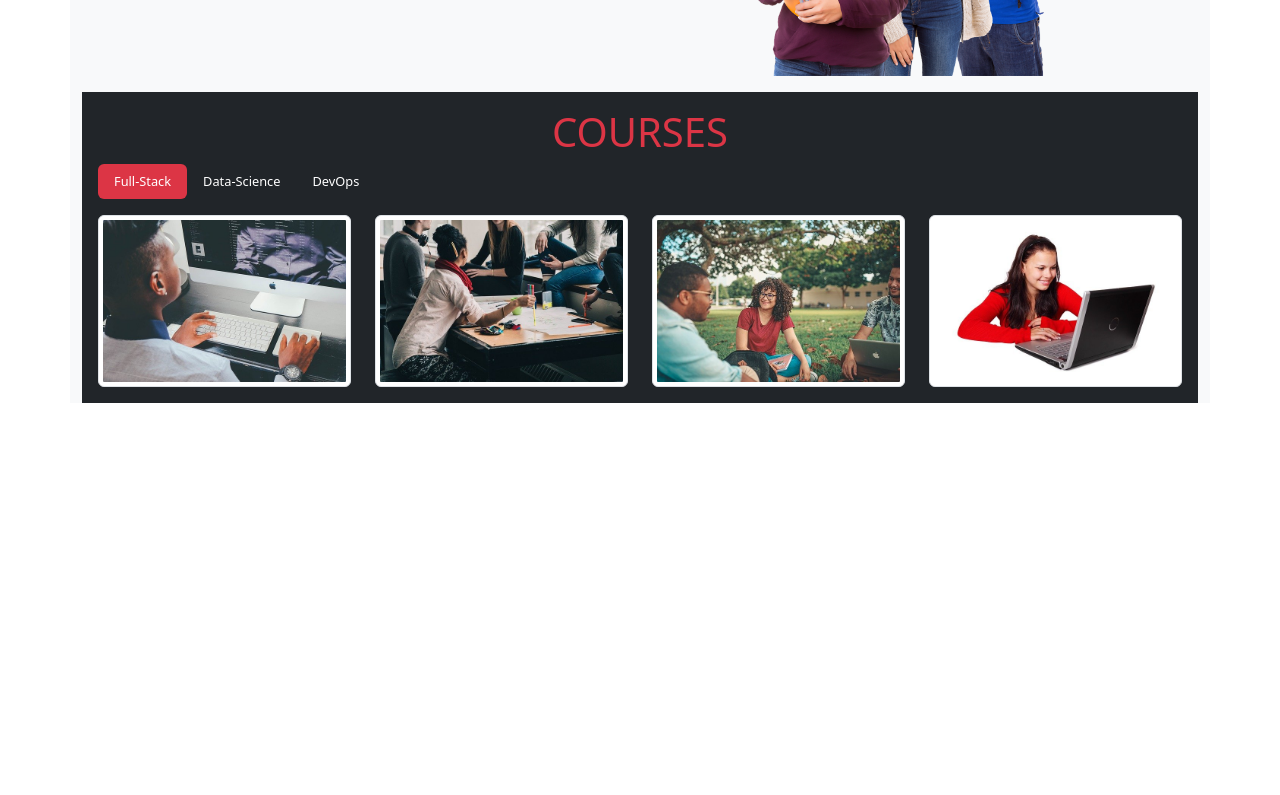
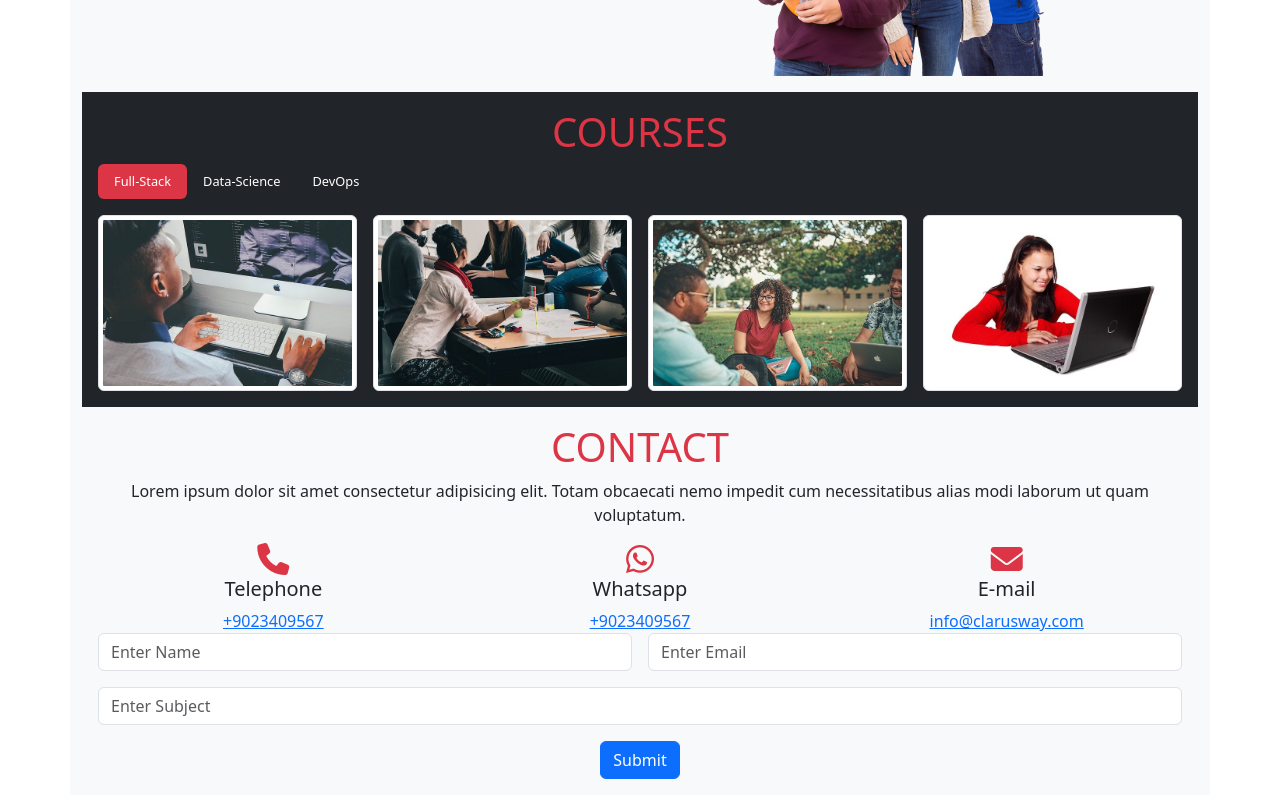
Before and after one commit to sevgi75/my_codess, a plain HTML site: page html-css/hc14_Bootstrap-Project/index.html in a window 1280 px wide. Shown: the part 2017-2812 px from the top of the page. Before the commit the page ends 2420 px from the top, so only its background shows below. Drawn offline with nearby package versions, Linux system fonts and the light colour scheme.

Commit message:
contact first

```diff
--- a/html-css/hc14_Bootstrap-Project/index.html
+++ b/html-css/hc14_Bootstrap-Project/index.html
@@ -251,7 +251,7 @@
           <div class="tab-content" id="pills-tabContent">
             <div class="tab-pane fade show active" id="fs-images" role="tabpanel" aria-labelledby="pills-home-tab" tabindex="0">
 
-              <div class="row">
+              <div class="row g-3">
                 <div class="col-12 col-md-6 col-lg-3">
 
                   <a data-fslightbox href="./img/thumbnail/fs1.jpg">
@@ -289,7 +289,7 @@
             </div>
             <div class="tab-pane fade" id="ds-images" role="tabpanel" aria-labelledby="pills-profile-tab" tabindex="0">
 
-              <div class="row">
+              <div class="row g-3">
                 <div class="col-12 col-md-6 col-lg-3">
 
                   <a data-fslightbox href="./img/thumbnail/ds1.jpg">
@@ -326,7 +326,7 @@
             </div>
             <div class="tab-pane fade" id="dev-images" role="tabpanel" aria-labelledby="pills-contact-tab" tabindex="0">
 
-              <div class="row">
+              <div class="row g-3">
                 <div class="col-12 col-md-6 col-lg-3">
 
                   <a data-fslightbox href="./img/thumbnail/ops1.jpg">
@@ -369,6 +369,62 @@
 
         <!-- contact -->
 
+        <section id="contact" class="bg-light p-3 container">
+          <h2 class="text-danger display-6">CONTACT</h2>
+
+          <article id="form">
+            <p>
+              Lorem ipsum dolor sit amet consectetur adipisicing elit. Totam obcaecati nemo impedit cum necessitatibus alias modi laborum ut quam voluptatum.
+            </p>
+            <div class="row g-3">
+              <div class="col-12 col-md-4">
+                <i class="fa-solid fa-phone fa-2x text-danger"></i>
+                <h5>Telephone</h5>
+                <a href="tel:+9023409567">+9023409567</a>
+              </div>
+
+              <div class="col-12 col-md-4">
+                <i class="fab fa-whatsapp fa-2x text-danger"></i>
+                <h5>Whatsapp</h5>
+                <a href="tel:+9023409567">+9023409567</a>
+              </div>
+
+              <div class="col-12 col-md-4">
+                <i class="fa-solid fa-envelope fa-2x text-danger"></i>
+                <h5>E-mail</h5>
+                <a href="info@clarusway.com">info@clarusway.com</a>
+              </div>
+
+            </div>
+
+            <form class="row g-3">
+              <div class="col-md-6">
+
+                <input type="text" class="form-control" id="inputEmail4" placeholder="Enter Name">
+              </div>
+              <div class="col-md-6">
+
+                <input type="email" class="form-control" id="inputPassword4" placeholder="Enter Email">
+              </div>
+              <div class="col-12">
+
+                <input type="text" class="form-control" id="inputAddress" placeholder="Enter Subject">
+              </div>
+
+              <div class="col-12">
+                <button type="submit" class="btn btn-primary">Submit</button>
+              </div>
+            </form>
+
+          </article>
+
+
+          <article id="location">
+
+          </article>
+
+        </section>
+
 
 
 
```
